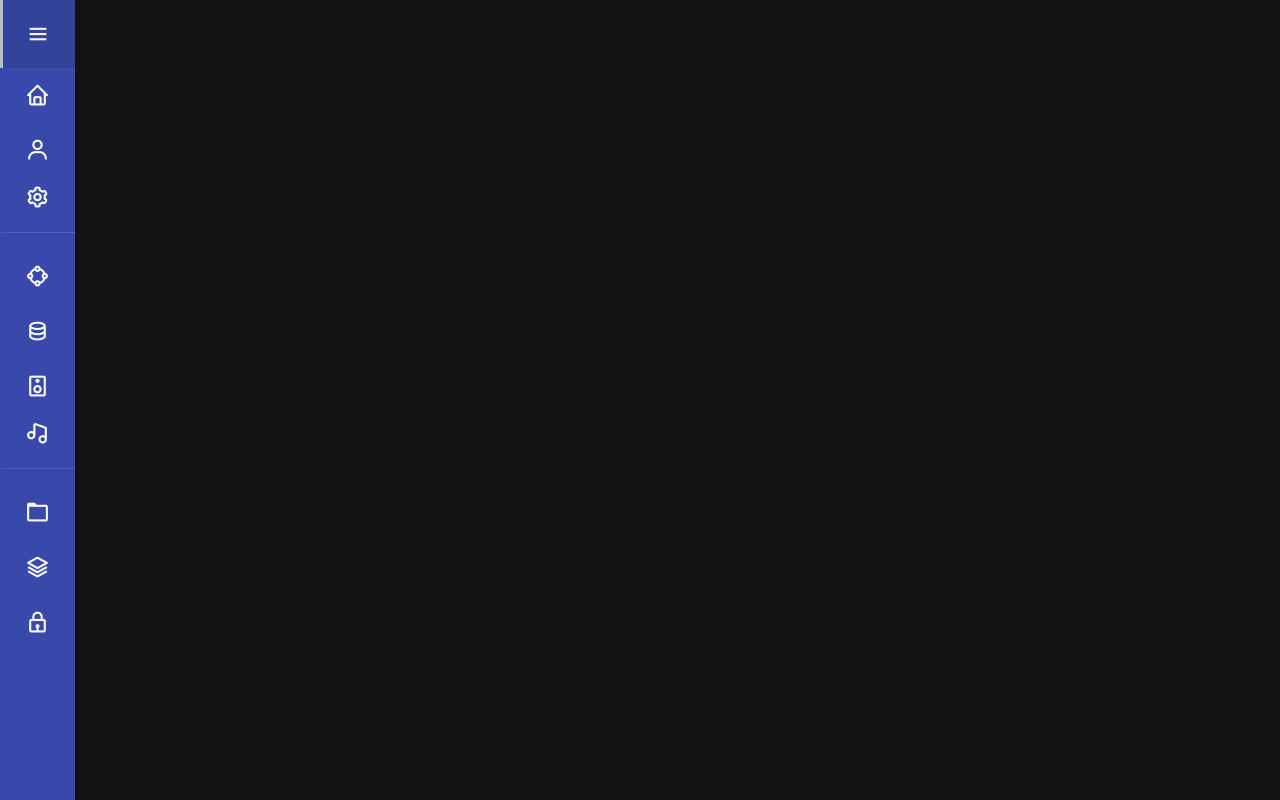
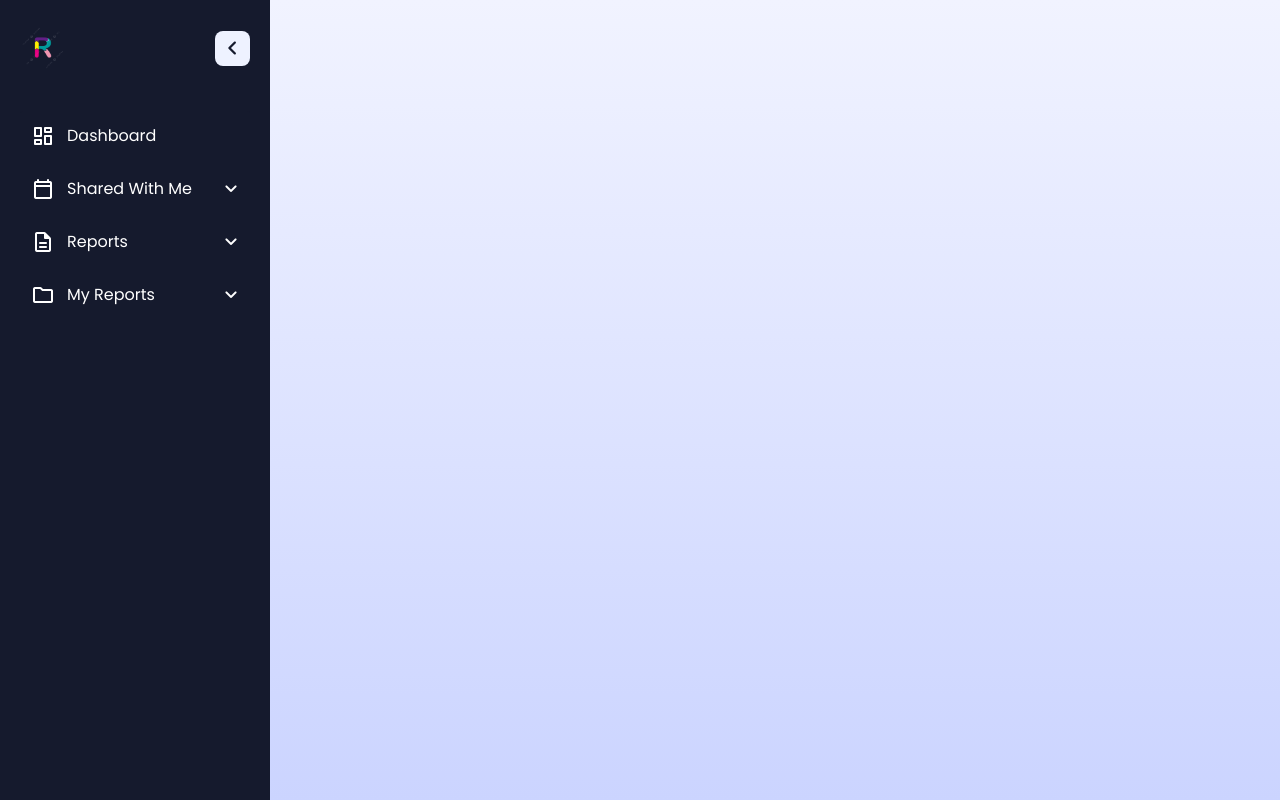
Before and after one commit to Nithingowda16/WEB-DESIGNS, a plain HTML site: page SIDEBAR DESIGNS/INDEX20.HTML in a window 1280 px wide. Drawn offline with nearby package versions, Linux system fonts and the light colour scheme.

Commit message:
Add files via upload

```diff
--- a/SIDEBAR DESIGNS/INDEX20.CSS
+++ b/SIDEBAR DESIGNS/INDEX20.CSS
@@ -1,131 +1,212 @@
-@import url('https://fonts.googleapis.com/css2?family=Ubuntu:wght@300;400;500;700&display=swap');
-
-*{
+/* Importing Google Fonts - Poppins */
+@import url('https://fonts.googleapis.com/css2?family=Poppins:wght@400;500;600;700&display=swap');
+* {
+  margin: 0;
+  padding: 0;
   box-sizing: border-box;
+  font-family: "Poppins", sans-serif;
 }
-
-body{
-    margin: 0;
-    background: #121212;
+body {
+  min-height: 100vh;
+  background: linear-gradient(#F1F3FF, #CBD4FF);
 }
-
-button{
-    background: transparent;
-    border: 0;
-    padding: 0;
-    cursor: pointer;
-}
-
-.sidebar{
-    position: absolute;
-    overflow: hidden;
+.sidebar {
+  position: fixed;
   top: 0;
   left: 0;
-    width: 75px;
-    height: 100%;
-    background: #3949ab;
-    transition: all 0.4s;
+  z-index: 10;
+  width: 270px;
+  height: 100vh;
+  background: #151A2D;
+  transition: all 0.4s ease;
 }
-
-body.open .sidebar{
-    width: 240px;
+.sidebar.collapsed {
+  width: 85px;
 }
-
-.sidebar-inner{
+.sidebar .sidebar-header {
+  display: flex;
+  position: relative;
+  padding: 25px 20px;
+  align-items: center;
+  justify-content: space-between;
+}
+.sidebar-header .header-logo img {
+  width: 46px;
+  height: 46px;
+  display: block;
+  object-fit: contain;
+  border-radius: 50%;
+}
+.sidebar-header .sidebar-toggler,
+.sidebar-menu-button {
   position: absolute;
-    top: 0;
-    left: 0;
-    width: 300px;
+  right: 20px;
+  height: 35px;
+  width: 35px;
+  color: #151A2D;
+  border: none;
+  cursor: pointer;
+  display: flex;
+  background: #EEF2FF;
+  align-items: center;
+  justify-content: center;
+  border-radius: 8px;
+  transition: 0.4s ease;
 }
-
-.sidebar-header{
+.sidebar.collapsed .sidebar-header .sidebar-toggler {
+  transform: translate(-4px, 65px);
+}
+.sidebar-header .sidebar-toggler span,
+.sidebar-menu-button span {
+  font-size: 1.75rem;
+  transition: 0.4s ease;
+}
+.sidebar.collapsed .sidebar-header .sidebar-toggler span {
+  transform: rotate(180deg);
+}
+.sidebar-header .sidebar-toggler:hover {
+  background: #d9e1fd;
+}
+.sidebar-nav .nav-list {
+  list-style: none;
   display: flex;
-    align-items: center;
-    height: 68px;
-    padding: 0 1.25rem 0 0;
-    background: rgba(0, 0, 0, 0.1);
-    border-left: 3px solid transparent;
-    transition: all 0.4s;
+  gap: 4px;
+  padding: 0 15px;
+  flex-direction: column;
+  transform: translateY(15px);
+  transition: 0.4s ease;
 }
-
-.sidebar-header:hover{
-    border-left: 3px solid #bdbdbd;
+.sidebar .sidebar-nav .primary-nav {
+  overflow-y: auto;
+  scrollbar-width: thin;
+  padding-bottom: 20px;
+  height: calc(100vh - 227px);
+  scrollbar-color: transparent transparent;
 }
-
-.sidebar-burger{
-    width: 70px;
-    height: 70px;
-    display: grid;
-    place-items: center;
+.sidebar .sidebar-nav .primary-nav:hover {
+  scrollbar-color: #EEF2FF transparent;
 }
-
-.sidebar-burger > i, body.open .sidebar-burger > i{
-    font-size: 25px;
-    color: #f9f9f9;
-    transition: all 0.4s;
+.sidebar.collapsed .sidebar-nav .primary-nav {
+  overflow: unset;
+  transform: translateY(65px);
 }
-
-.sidebar-burger:hover > i, body.open .sidebar-burger:hover > i{
-    color: #bdbdbd;
-}
-
-.sidebar-logo{
-    height: 30px;
-    opacity: 0;
-    transition: all 0.4s;
-}
-
-body.open .sidebar-logo{
-    opacity: 1;
-    transition: all 0.4s;
-}
-
-.sidebar-menu{
-    display: grid;
-}
-
-.sidebar-menu > button{
+.sidebar-nav .nav-item .nav-link {
+  color: #fff;
   display: flex;
   gap: 12px;
+  white-space: nowrap;
+  border-radius: 8px;
+  padding: 11px 15px;
   align-items: center;
-    height: 55px;
-    font-family: "Ubuntu";
-    font-size: 16px;
-    font-weight: 400;
-    letter-spacing: 2px;
-    line-height: 1;
-    padding: 0 22px;
-    border-left: 3px solid transparent;
-    transition: all 0.4s;
+  text-decoration: none;
+  border: 1px solid #151A2D;
+  transition: 0.4s ease;
 }
-
-.sidebar-menu > button:hover{
-    border-left: 3px solid #f9f9f9;
+.sidebar-nav .nav-item:is(:hover, .open)>.nav-link:not(.dropdown-title) {
+  color: #151A2D;
+  background: #EEF2FF;
 }
-
-.sidebar-menu > button.has-border{
-    padding-bottom: 1rem;
-    border-bottom: 1px solid rgba(255, 255, 255, 0.12);
-    margin-bottom: 1rem;
+.sidebar .nav-link .nav-label {
+  transition: opacity 0.3s ease;
 }
-
-.sidebar-menu > button > i{
-    font-size: 25px;
-    color: #f9f9f9;
-    transition: all 0.4s;
+.sidebar.collapsed .nav-link :where(.nav-label, .dropdown-icon) {
+  opacity: 0;
+  pointer-events: none;
 }
-
-.sidebar-menu > button:hover > i, .sidebar-menu > button:hover > span{
-    color: #bdbdbd;
+.sidebar.collapsed .nav-link .dropdown-icon {
+  transition: opacity 0.3s 0s ease;
 }
-
-.sidebar-menu > button > span{
-    color: #f9f9f9;
+.sidebar-nav .secondary-nav {
+  position: absolute;
+  bottom: 35px;
+  width: 100%;
+  background: #151A2D;
+}
+.sidebar-nav .nav-item {
+  position: relative;
+}
+/* Dropdown Stylings */
+.sidebar-nav .dropdown-container .dropdown-icon {
+  margin: 0 -4px 0 auto;
+  transition: transform 0.4s ease, opacity 0.3s 0.2s ease;
+}
+.sidebar-nav .dropdown-container.open .dropdown-icon {
+  transform: rotate(180deg);
+}
+.sidebar-nav .dropdown-menu {
+  height: 0;
+  overflow-y: hidden;
+  list-style: none;
+  padding-left: 15px;
+  transition: height 0.4s ease;
+}
+.sidebar.collapsed .dropdown-menu {
+  position: absolute;
+  top: -10px;
+  left: 100%;
   opacity: 0;
-    transition: all 0.4s;
+  height: auto !important;
+  padding-right: 10px;
+  overflow-y: unset;
+  pointer-events: none;
+  border-radius: 0 10px 10px 0;
+  background: #151A2D;
+  transition: 0s;
 }
-
-body.open .sidebar-menu > button > span{
+.sidebar.collapsed .dropdown-menu:has(.dropdown-link) {
+  padding: 7px 10px 7px 24px;
+}
+.sidebar.sidebar.collapsed .nav-item:hover>.dropdown-menu {
   opacity: 1;
-    transition: all 0.4s;
+  pointer-events: auto;
+  transform: translateY(12px);
+  transition: all 0.4s ease;
 }
+.sidebar.sidebar.collapsed .nav-item:hover>.dropdown-menu:has(.dropdown-link) {
+  transform: translateY(10px);
+}
+.dropdown-menu .nav-item .nav-link {
+  color: #F1F4FF;
+  padding: 9px 15px;
+}
+.sidebar.collapsed .dropdown-menu .nav-link {
+  padding: 7px 15px;
+}
+.dropdown-menu .nav-item .nav-link.dropdown-title {
+  display: none;
+  color: #fff;
+  padding: 9px 15px;
+}
+.dropdown-menu:has(.dropdown-link) .nav-item .dropdown-title {
+  font-weight: 500;
+  padding: 7px 15px;
+}
+.sidebar.collapsed .dropdown-menu .nav-item .dropdown-title {
+  display: block;
+}
+.sidebar-menu-button {
+  display: none;
+}
+/* Responsive media query code for small screens */
+@media (max-width: 768px) {
+  .sidebar-menu-button {
+    position: fixed;
+    left: 20px;
+    top: 20px;
+    height: 40px;
+    width: 42px;
+    display: flex;
+    color: #F1F4FF;
+    background: #151A2D;
+  }
+  .sidebar.collapsed {
+    width: 270px;
+    left: -270px;
+  }
+  .sidebar.collapsed .sidebar-header .sidebar-toggler {
+    transform: none;
+  }
+  .sidebar.collapsed .sidebar-nav .primary-nav {
+    transform: translateY(15px);
+  }
+}
--- a/SIDEBAR DESIGNS/INDEX20.HTML
+++ b/SIDEBAR DESIGNS/INDEX20.HTML
@@ -1,75 +1,90 @@
-<!DOCTYPE html>
 <html lang="en">
   <head>
-    <meta charset="UTF-8">
-    <meta http-equiv="X-UA-Compatible" content="IE=edge">
-    <meta name="viewport" content="width=device-width, initial-scale=1.0">
-    <link href='https://unpkg.com/boxicons@2.1.4/css/boxicons.min.css' rel='stylesheet'>
-    <link rel="stylesheet" href="INDEX20.CSS">
-    <title>BETA | TESTING</title>
+    <meta charset="UTF-8" />
+    <meta name="viewport" content="width=device-width, initial-scale=1.0" />
+    <title>RAKSHITHA R</title>
+    <link rel="stylesheet" href="INDEX20.CSS" />
+    <!-- Linking Google Fonts for Icons -->
+    <link rel="stylesheet" href="https://fonts.googleapis.com/css2?family=Material+Symbols+Rounded:opsz,wght,FILL,GRAD@24,400,0,0" />
   </head>
   <body>
-
-    <nav class="sidebar">
-        <div class="sidebar-inner">
+    <!-- Mobile Sidebar Menu Button -->
+    <button class="sidebar-menu-button">
+      <span class="material-symbols-rounded">menu</span>
+    </button>
+    <aside class="sidebar">
+      <!-- Sidebar Header -->
       <header class="sidebar-header">
-                <button type="button" class="sidebar-burger" onclick="toggleSidebar()">
-                    <i class='bx bx-menu'></i>
+        <a href="#" class="header-logo">
+          <img src="R.png" alt="Rakshitha" />
+        </a>
+        <button class="sidebar-toggler">
+          <span class="material-symbols-rounded">chevron_left</span>
         </button>
-                <img src="logo.png" alt="" class="sidebar-logo">
       </header>
-
-            <nav class="sidebar-menu">
-                <button type="button">
-                    <i class='bx bx-home' ></i>
-                    <span>Home</span>
-                </button>
-                <button type="button">
-                    <i class='bx bx-user' ></i>
-                    <span>Accounts</span>
-                </button>
-                <button type="button" class="has-border">
-                    <i class='bx bx-cog' ></i>
-                    <span>Settings</span>
-                </button>
-                <button type="button">
-                    <i class='bx bx-shape-circle'></i>
-                    <span>Blockchain</span>
-                </button>
-                <button type="button">
-                    <i class='bx bx-data' ></i>
-                    <span>Databases</span>
-                </button>
-                <button type="button">
-                    <i class='bx bx-speaker' ></i>
-                    <span>AudioVibe</span>
-                </button>
-                <button type="button" class="has-border">
-                    <i class='bx bx-music' ></i>
-                    <span>Soundblast</span>
-                </button>
-                <button type="button">
-                    <i class='bx bx-folder' ></i>
-                    <span>Folders</span>
-                </button>
-                <button type="button">
-                    <i class='bx bx-layer' ></i>
-                    <span>Levels</span>
-                </button>
-                <button type="button">
-                    <i class='bx bx-lock' ></i>
-                    <span>Security</span>
-                </button>
+      <nav class="sidebar-nav">
+        <!-- Primary Top Nav -->
+        <ul class="nav-list primary-nav">
+          <li class="nav-item">
+            <a href="#" class="nav-link">
+              <span class="material-symbols-rounded">dashboard</span>
+              <span class="nav-label">Dashboard</span>
+            </a>
+            <ul class="dropdown-menu">
+              <li class="nav-item"><a class="nav-link dropdown-title">Dashboard</a></li>
+            </ul>
+          </li>
+          <!-- Dropdown -->
+          <li class="nav-item dropdown-container">
+            <a href="#" class="nav-link dropdown-toggle">
+              <span class="material-symbols-rounded">calendar_today</span>
+              <span class="nav-label">Shared With Me</span>
+              <span class="dropdown-icon material-symbols-rounded">keyboard_arrow_down</span>
+            </a>
+            <!-- Dropdown Menu -->
+            <ul class="dropdown-menu">
+              <li class="nav-item"><a class="nav-link dropdown-title">Shared With Me</a></li>
+              <li class="nav-item"><a href="#" class="nav-link dropdown-link">Cargo2go</a></li>
+              <li class="nav-item"><a href="#" class="nav-link dropdown-link">Cloudz3r</a></li>
+              <li class="nav-item"><a href="#" class="nav-link dropdown-link">Idioma</a></li>
+              <li class="nav-item"><a href="#" class="nav-link dropdown-link">Syballus</a></li>
+              <li class="nav-item"><a href="#" class="nav-link dropdown-link">X-ob</a></li>
+            </ul>
+          </li>
+          <!-- Dropdown -->
+          <li class="nav-item dropdown-container">
+            <a href="#" class="nav-link dropdown-toggle">
+              <span class="material-symbols-rounded">description</span> <!-- Updated to document icon -->
+              <span class="nav-label">Reports</span>
+              <span class="dropdown-icon material-symbols-rounded">keyboard_arrow_down</span>
+            </a>
+            <!-- Dropdown Menu -->
+            <ul class="dropdown-menu">
+              <li class="nav-item"><a class="nav-link dropdown-title">Bookmarks</a></li>
+              <li class="nav-item"><a href="#" class="nav-link dropdown-link">Shared With Me</a></li>
+              <li class="nav-item"><a href="#" class="nav-link dropdown-link">Deals by user</a></li>
+              <li class="nav-item"><a href="#" class="nav-link dropdown-link">Deal Duration</a></li>
+            </ul>
+          </li>
+          <!-- Dropdown -->
+          <li class="nav-item dropdown-container">
+            <a href="#" class="nav-link dropdown-toggle">
+              <span class="material-symbols-rounded">folder</span> <!-- Updated to personal folder icon -->
+              <span class="nav-label">My Reports</span>
+              <span class="dropdown-icon material-symbols-rounded">keyboard_arrow_down</span>
+            </a>
+            <!-- Dropdown Menu -->
+            <ul class="dropdown-menu">
+              <li class="nav-item"><a class="nav-link dropdown-title">Bookmarks</a></li>
+              <li class="nav-item"><a href="#" class="nav-link dropdown-link">Emails Received</a></li>
+              <li class="nav-item"><a href="#" class="nav-link dropdown-link">Deal Duration</a></li>
+              <li class="nav-item"><a href="#" class="nav-link dropdown-link">New report</a></li>
+              <li class="nav-item"><a href="#" class="nav-link dropdown-link">Analytics</a></li>
+            </ul>
+          </li>
       </nav>
-
-
-        </div>
-    </nav>
-
-
-    <script type="text/javascript">
-        const toggleSidebar = () => document.body.classList.toggle("open");
-    </script>
-
+    </aside>
+    <!-- Script -->
+    <script src="INDEX20.JS"></script>
   </body>
 </html>
```
Also changed, not shown: SIDEBAR DESIGNS/INDEX20.JS (added, +31 -0 lines), SIDEBAR DESIGNS/R.png (added). Lines whose indentation alone changed are shown as unchanged.
